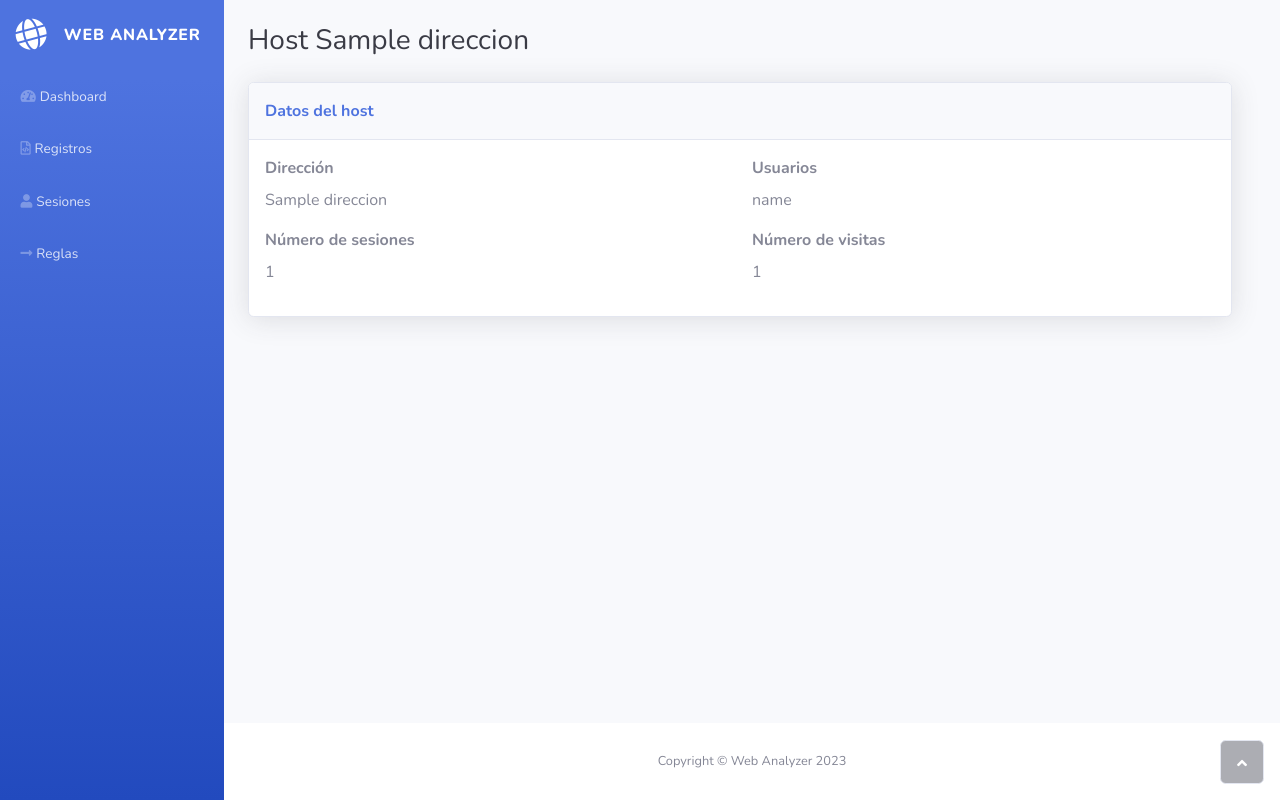
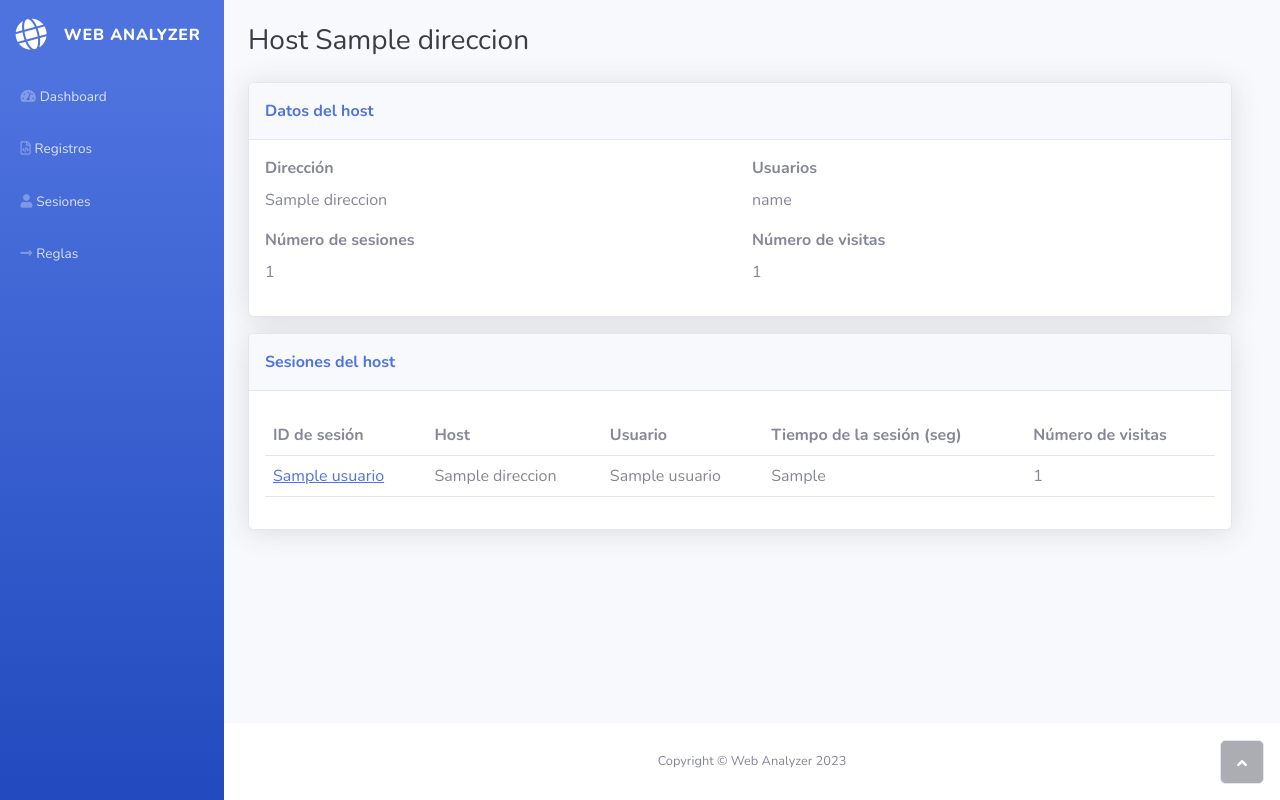
Before and after one commit to PabloLHo/LogAnalyzer, a Flask app: template templates/host.html in a window 1280 px wide. Run offline with Flask 3, Linux system fonts and the light colour scheme; the template is opened without the code that fills it: most values are stand-ins (such as "Sample title", 1, 10 or a date in 2020); parts of the project's set-up code (start-up, migrations or seed data) failed here and were passed over; some libraries are stand-ins or nearby versions.

Commit message:
Página de cada host actualizada

```diff
--- a/templates/host.html
+++ b/templates/host.html
@@ -63,6 +63,39 @@
                                             </div>
                                         </div>
                                     </div>
+                                    <div class="card shadow mb-3">
+                                        <div class="card-header py-3">
+                                            <p class="text-primary m-0 fw-bold">Sesiones del host</p>
+                                        </div>
+                                        <div class="card-body">
+                                            <div class="table-responsive table mt-2" id="dataTable" role="grid" aria-describedby="dataTable_info">
+                                                <table class="table my-0" id="data">
+                                                    <thead>
+                                                        <tr>
+                                                            <th>ID de sesión</th>
+                                                            <th>Host</th>
+                                                            <th>Usuario</th>
+                                                            <th>Tiempo de la sesión (seg)</th>
+                                                            <th>Número de visitas</th>
+                                                        </tr>
+                                                    </thead>
+                                                    <tbody id="tabla">
+                                                        {% for usuario, sesiones in host['sesiones'].items() %}
+                                                            {% for id, sesion in sesiones.items() %}
+                                                                <tr>
+                                                                    <td><a id="sesion" href="/sesion?id={{id}}"> {{id}}</a></td>
+                                                                    <td>{{direccion}}</td>
+                                                                    <td>{{sesion['usuario']}}</td>
+                                                                    <td>{{sesion['tiempoSesion']}}</td>
+                                                                    <td>{{sesion['visitas'] | length}}</td>
+                                                                </tr>
+                                                            {% endfor %}
+                                                        {% endfor %}
+                                                    </tbody>
+                                                </table>
+                                            </div>
+                                        </div>
+                                    </div>
                                 </div>
                             </div>
                     </div>
```
Also changed, not shown: templates/sesion.html (+13 -9 lines).
